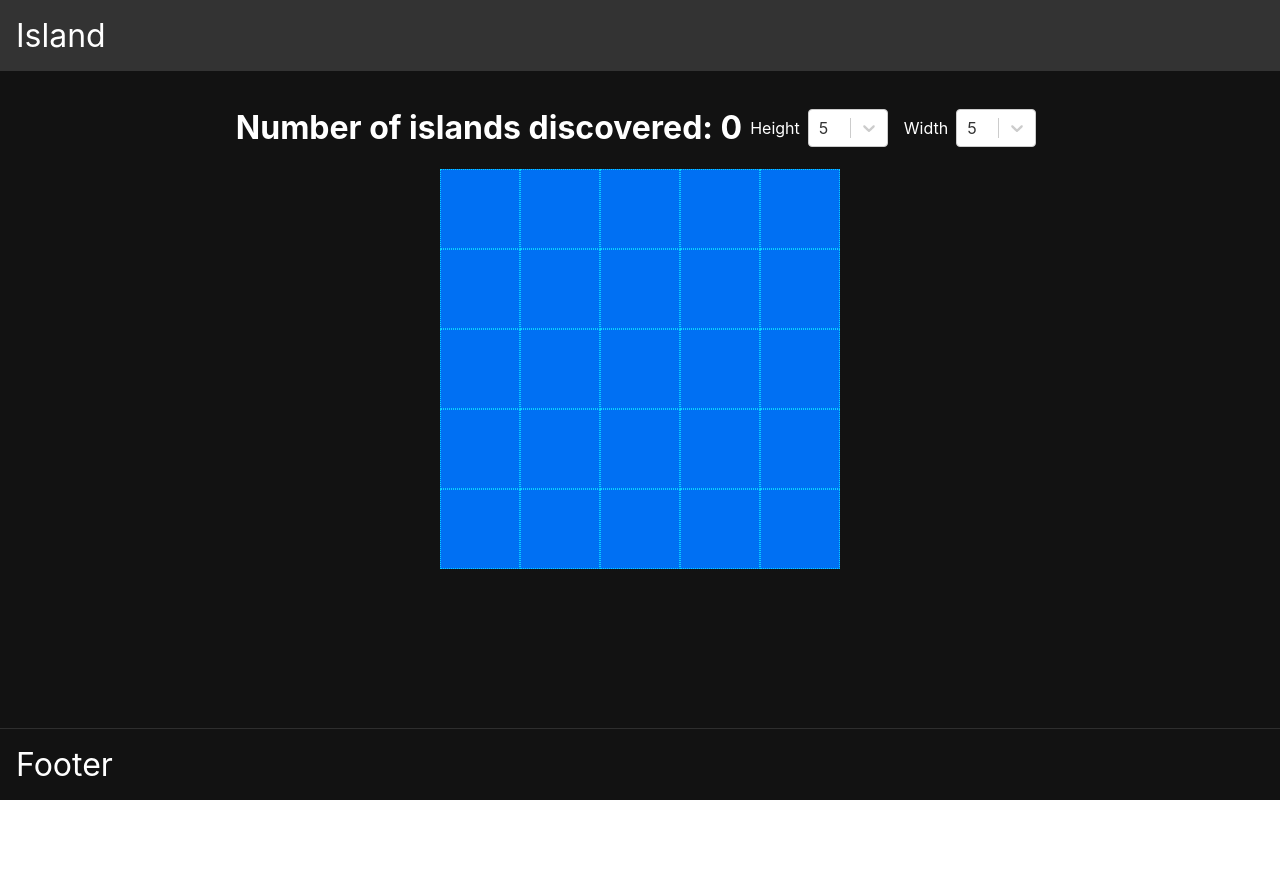
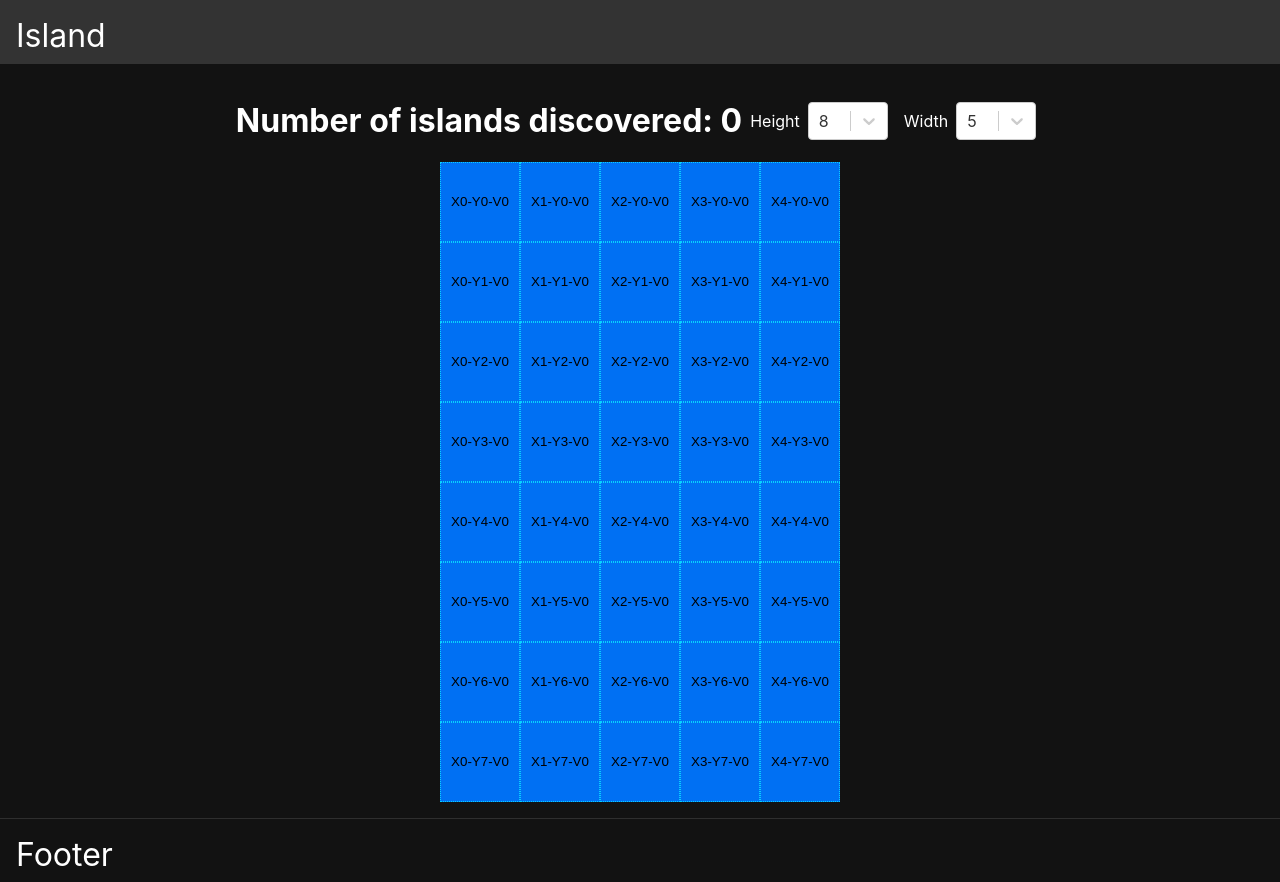
Before and after one commit to dtaborda/islands, a Next.js app: page / in a window 1280 px wide. Before the commit the page ends 800 px from the top, so only its background shows below. Built offline with nearby package versions, Linux system fonts and the light colour scheme.

Commit message:
configuring the onClick for each cell for updating the state and display it in a land color. fixing the selector issue, the grid is displaying the dimension with height and width selected

```diff
--- a/components/Cell.tsx
+++ b/components/Cell.tsx
@@ -4,7 +4,7 @@ import styled from 'styled-components'
 const CellContainer: any = styled.button`
   height: ${({ theme }) => theme.sizes.cell};
   width: ${({ theme }) => theme.sizes.cell};
-  background-color: ${({ theme, data }: any) => data ? theme.colors.white : theme.colors.primary};
+  background-color: ${({ theme, data }: any) => data.value ? theme.colors.white : theme.colors.primary};
   border: 1px dotted ${({ theme }) => theme.colors.blue};
   cursor: pointer;
   &:hover {
@@ -12,20 +12,26 @@ const CellContainer: any = styled.button`
     border: 1px dotted ${({ theme }) => theme.colors.white};
   }
   &:active {
-    background-color: ${({ theme, data }: any) => data ? theme.colors.white : theme.colors.white};
+    background-color: ${({ theme, data }: any) => data.value ? theme.colors.white : theme.colors.white};
     border: 2px solid ${({ theme }) => theme.colors.primary};
   }
 `
 
 export interface CellProps {
-  data: string
-  onClick: () => void
+  data: any
+  onClick: (data: any) => void
 }
 
 export function Cell(props: CellProps) {
   const { data, onClick } = props
 
+  const handleClick = () => {
+    onClick(data)
+  }
+
   return (
-    <CellContainer data={data} onClick={onClick}/>
+    <CellContainer data={data} onClick={handleClick}>
+      {`X${data.axisX}-Y${data.axisY}-V${data.value}`}
+    </CellContainer>
   )
 }
--- a/components/Dashboard.tsx
+++ b/components/Dashboard.tsx
@@ -11,16 +11,18 @@ const Container: any = styled.div`
 
 export interface DashboardProps {
   tinyWorld: any
+  onCreateIsland: any
 }
 
 export function Dashboard(props: DashboardProps) {
   const {
     tinyWorld,
+    onCreateIsland,
   } = props
 
   return (
     <Container>
-      <Grid cells={tinyWorld} />
+      <Grid cells={tinyWorld} onCellClick={onCreateIsland} />
     </Container>
   )
 }
--- a/components/Grid.tsx
+++ b/components/Grid.tsx
@@ -10,26 +10,21 @@ const GridContainer: any = styled.div`
 `
 export interface GridProps {
   cells: string[][]
+  onCellClick: (data: any) => void
 }
 
 export function Grid(props: GridProps) {
-  const { cells } = props
-
-  const handleClickCell = ({ axisX, axisY, value }: any) => {
-    console.log({ axisX, axisY, value })
-  }
+  const { cells, onCellClick } = props
 
   const renderCells = () => (
     cells.map((axlesX: string[], axisY: number) => (
       axlesX.map((value: string, axisX: number) => (
-        <Cell key={`${axisY}-${axisX}`} data={value} onClick={() => handleClickCell({
-          axisX, axisY, value,
-        })} />
+        <Cell key={`${axisY}-${axisX}`} data={{ axisX, axisY, value }} onClick={onCellClick} />
       ))
     ))
   )
 
   return (
-    <GridContainer columns={cells.length}>{renderCells()}</GridContainer>
+    <GridContainer columns={cells[0].length}>{renderCells()}</GridContainer>
   )
 }
--- a/hooks/data.ts
+++ b/hooks/data.ts
@@ -1,13 +1,22 @@
-import { useEffect, useState } from 'react';
+import { useEffect, useState, useCallback } from 'react';
 
 export function useData({ axlesX, axlesY }: any) {
   const [tinyWorld, setTinyWorld] = useState([[]])
 
   useEffect(() => {
-    setTinyWorld(Array(axlesX).fill(Array(axlesY).fill(0)));
+    const newMatrix: any = Array(axlesY).fill(null).map(() => Array(axlesX).fill(0))
+    setTinyWorld([ ...newMatrix ])
   }, [axlesX, axlesY]);
+
+  const onCreateIsland = useCallback(({ axisX, axisY, value }) => {
+    setTinyWorld((prevTinyWorldState: any) => {
+      prevTinyWorldState[axisY][axisX] = value > 0 ? 0 : 1
+      return [...prevTinyWorldState]
+    })
+  }, []);
 
   return {
     tinyWorld,
+    onCreateIsland,
   }
 }
--- a/hooks/selector.ts
+++ b/hooks/selector.ts
@@ -11,7 +11,7 @@ const genSelectorOption = (max: number) => {
 export function useSelector() {
   const tinyWorldHeightOptions = genSelectorOption(8)
   const tinyWorldWidthOptions = genSelectorOption(12)
-  const [tinyWorldHeight, setTinyWorldHeight] = useState(tinyWorldHeightOptions[0])
+  const [tinyWorldHeight, setTinyWorldHeight] = useState(tinyWorldHeightOptions[3])
   const [tinyWorldWidth, setTinyWorldWidth] = useState(tinyWorldWidthOptions[0])
 
   return {
--- a/pages/index.tsx
+++ b/pages/index.tsx
@@ -10,20 +10,7 @@ import {
 
 import { useData, useSelector } from '../hooks'
 
-const genSelectorOption = (max: number) => {
-  const options = []
-  for (let index = 5; index <= max; index++) {
-    options.push({ value: index, label: `${index}`})
-  }
-  return options;
-}
-
-const tinyWorldHeightOptions = genSelectorOption(8)
-
-const tinyWorldWidthOptions = genSelectorOption(12)
-
 export default function Home() {
-
   const {
     tinyWorldHeightOptions,
     tinyWorldWidthOptions,
@@ -33,11 +20,10 @@ export default function Home() {
     setTinyWorldWidth,
   } = useSelector()
 
-  const { tinyWorld } = useData({ axlesX: tinyWorldWidth.value, axlesY: tinyWorldHeight.value })
-
-  const gridProps: DashboardProps = {
-    tinyWorld,
-  }
+  const gridProps: DashboardProps = useData({
+    axlesX: tinyWorldWidth.value,
+    axlesY: tinyWorldHeight.value,
+  })
 
   const contextBarProps: ContextBarProps = {
     islandCounter: 0,
```
